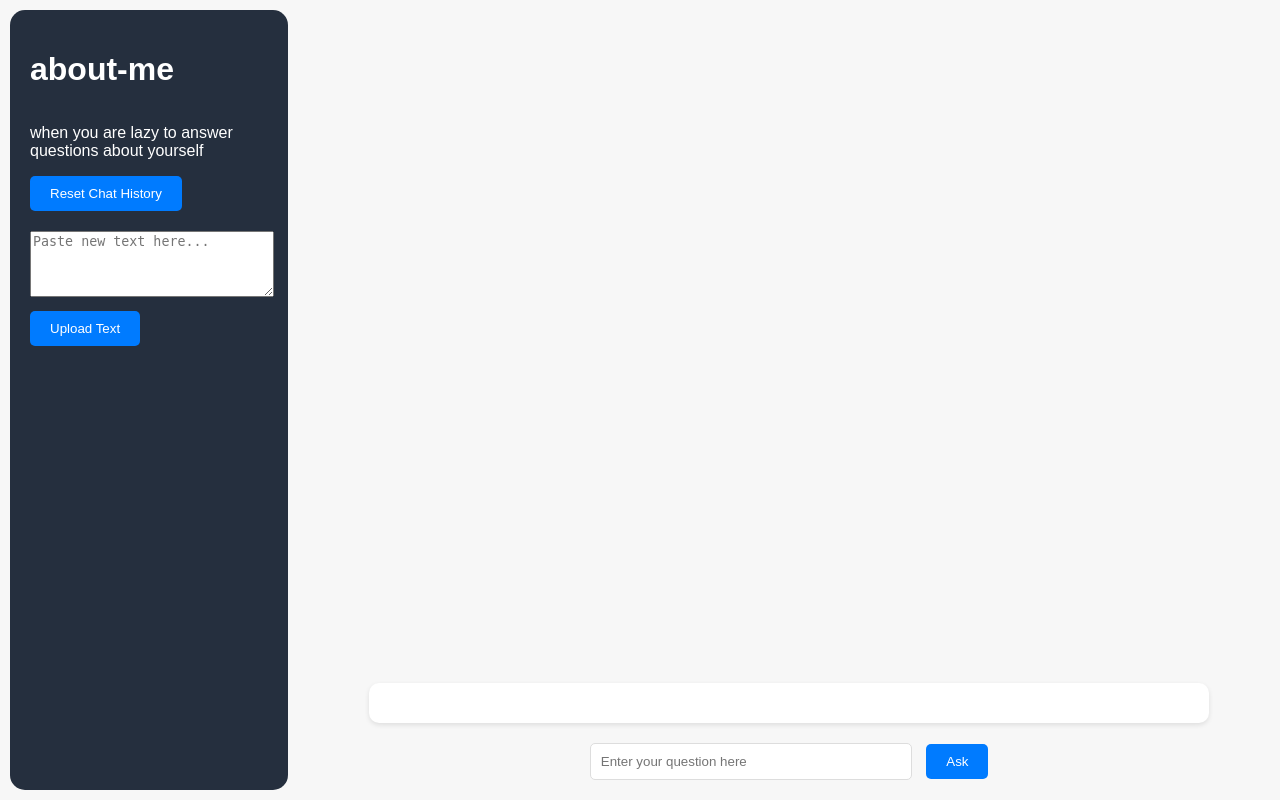
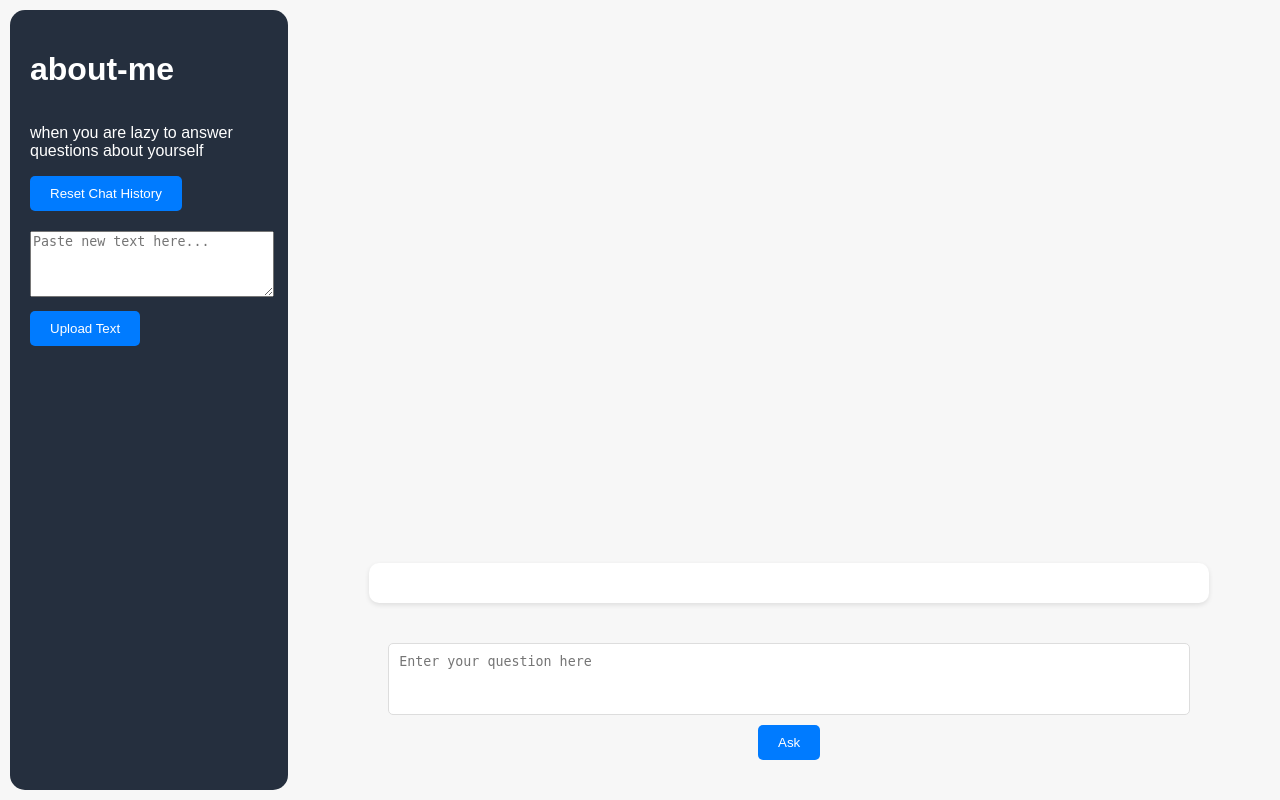
Before and after one commit to mbatacan/about-me, a Flask app: page / in a window 1280 px wide. Run offline with Flask 3, Linux system fonts and the light colour scheme; parts of the project's set-up code (start-up, migrations or seed data) failed here and were passed over.

Commit message:
change prompt entry template

```diff
--- a/notebooks/static/style.css
+++ b/notebooks/static/style.css
@@ -13,6 +13,29 @@ h1 {
     margin-bottom: 20px;
 }
 
+#prompt-form {
+    display: flex;
+    justify-content: center;
+    align-items: center;
+    flex-direction: column;
+    width: 100%;
+    max-width: 800px;
+    padding: 20px;
+    background: transparent;
+
+}
+
+#prompt-input {
+    padding: 10px;
+    border-radius: 5px;
+    border: 1px solid #ddd;
+    width: calc(100% - 20px);
+    min-height: 50px;
+    overflow-y: hidden;
+    resize: none;
+}
+
+
 form {
     margin-bottom: 20px;
 }
@@ -22,7 +45,7 @@ input[type="text"] {
     border-radius: 5px;
     border: 1px solid #ddd;
     margin-right: 10px;
-    width: 300px;
+    width: 600px;
 }
 
 button {
@@ -129,7 +152,6 @@ html {
 
 textarea {
     width: 100%;
-    /* Make the textarea full width of the sidebar */
     margin-bottom: 10px;
-    /* Add some margin below the textarea */
+
 }
--- a/notebooks/templates/index.html
+++ b/notebooks/templates/index.html
@@ -52,22 +52,41 @@
                     </div>
                     {% endfor %}
                 </div>
-                <form action="/" method="post">
-                    <input type="text" name="query" placeholder="Enter your question here">
+
+                <form action="/" method="post" id="prompt-form">
+                    <textarea id="prompt-input" name="query" placeholder="Enter your question here"
+                        oninput="autoResizeTextarea(this)"></textarea>
                     <button type="submit">Ask</button>
                 </form>
+
             </div>
 
 
         </div>
     </div>
 
+
+
+
     <script>
+        function autoResizeTextarea(textarea) {
+            textarea.style.height = 'auto'; // Reset the height
+            textarea.style.height = (textarea.scrollHeight) + 'px'; // Set to the current scroll height
+        }
+
         window.onload = function () {
             var chatHistory = document.getElementById("chat-history");
             chatHistory.scrollTop = chatHistory.scrollHeight;
+
+            // Automatically resize the textarea on page load if it contains text
+            var promptInput = document.getElementById('prompt-input');
+            if (promptInput.scrollHeight > promptInput.clientHeight) {
+                autoResizeTextarea(promptInput);
+            }
         };
     </script>
+
+
 </body>
 
 </html>
```
